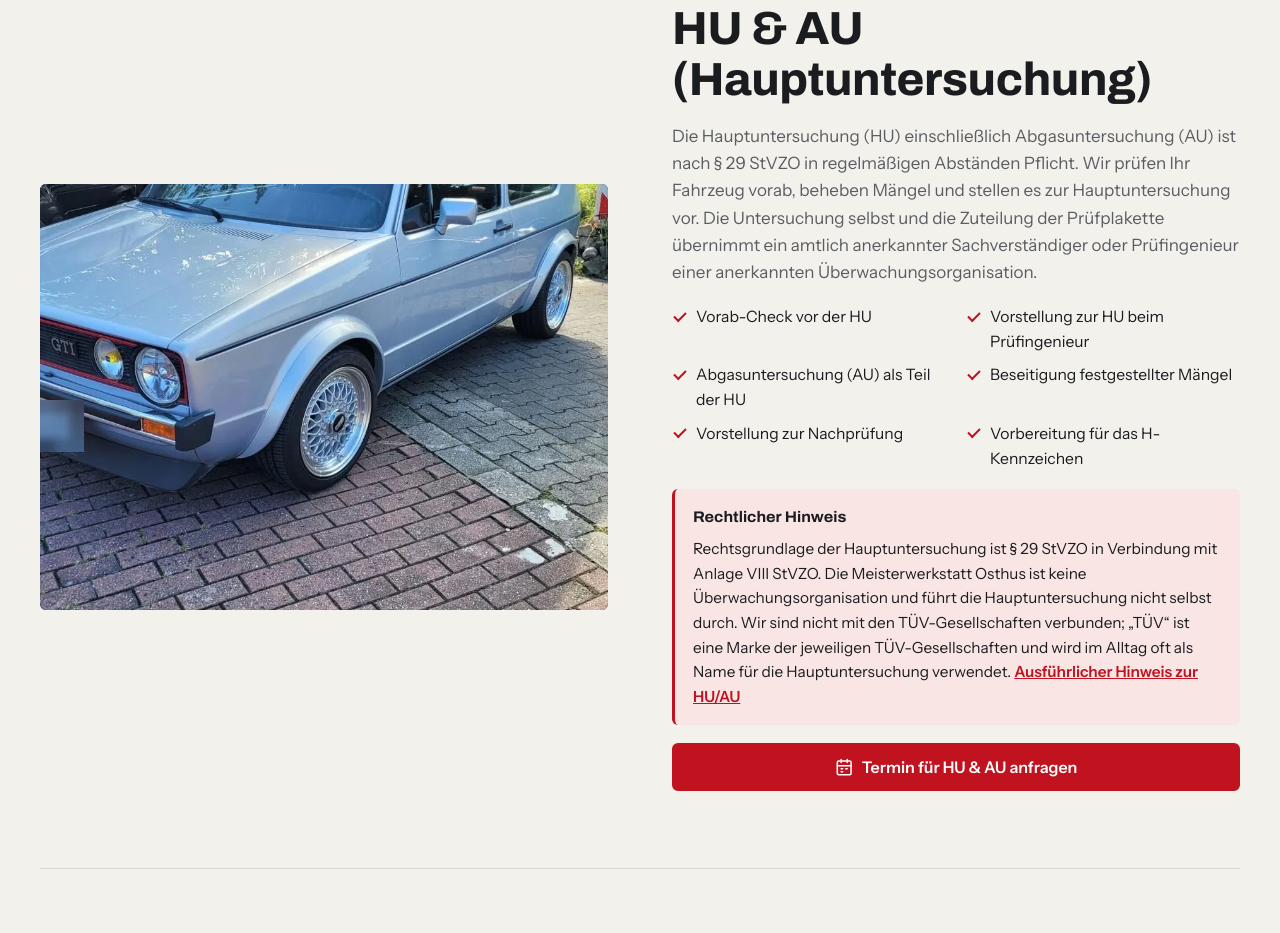
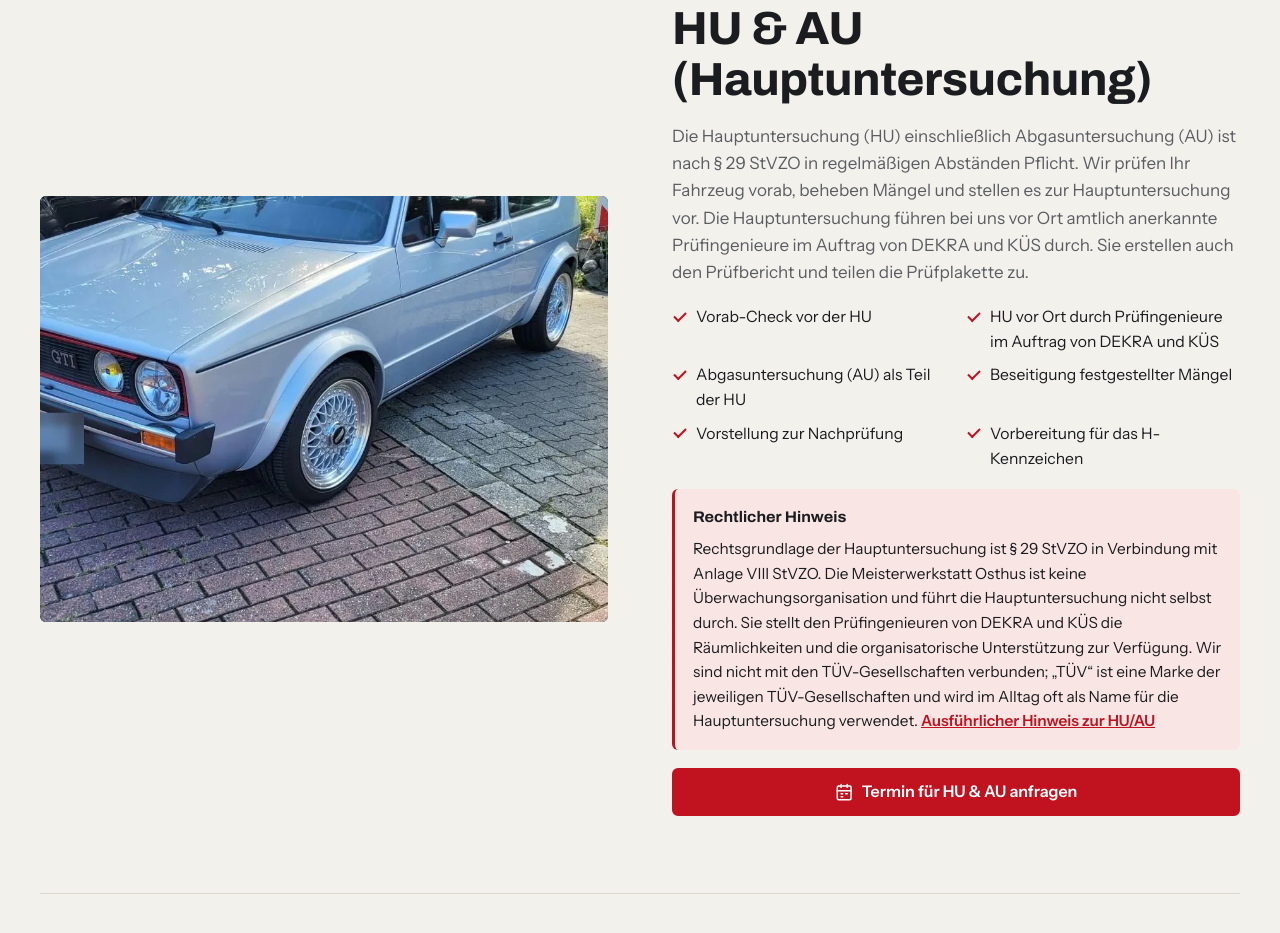
Before and after one commit to mattis2812/Werkstatt-osthus.1, a plain HTML site: page leistungen.html in a window 1280 px wide. Shown: the part 1838-2771 px from the top of the page. Drawn offline with Linux system fonts and the light colour scheme.

Commit message:
HU/AU: Prüfingenieure im Auftrag von DEKRA und KÜS nennen
Co-Authored-By: Claude Opus 5.5 <noreply@anthropic.com>
Claude-Session: https://claude.ai/code/session_01QjJiYoJBpGR2qrDP9RcM6N

```diff
--- a/leistungen.html
+++ b/leistungen.html
@@ -64,9 +64,9 @@
   <div class="service__media"><picture><source srcset="assets/img/golf-gti.webp" type="image/webp"><img src="assets/img/golf-gti.jpg" alt="VW Golf I GTI auf dem Hof der Werkstatt" loading="lazy" decoding="async" style="object-position:50% 50%"></picture></div>
   <div class="service__body">
     <div class="service__title"><h2>HU &amp; AU (Haupt&shy;untersuchung)</h2></div>
-    <p>Die Hauptuntersuchung (HU) einschließlich Abgasuntersuchung (AU) ist nach § 29 StVZO in regelmäßigen Abständen Pflicht. Wir prüfen Ihr Fahrzeug vorab, beheben Mängel und stellen es zur Hauptuntersuchung vor. Die Untersuchung selbst und die Zuteilung der Prüfplakette übernimmt ein amtlich anerkannter Sachverständiger oder Prüfingenieur einer anerkannten Überwachungsorganisation.</p>
-    <ul class="ticks"><li>Vorab-Check vor der HU</li><li>Vorstellung zur HU beim Prüfingenieur</li><li>Abgasuntersuchung (AU) als Teil der HU</li><li>Beseitigung festgestellter Mängel</li><li>Vorstellung zur Nachprüfung</li><li>Vorbereitung für das H-Kennzeichen</li></ul>
-    <div class="callout"><strong>Rechtlicher Hinweis</strong><span>Rechtsgrundlage der Hauptuntersuchung ist § 29 StVZO in Verbindung mit Anlage VIII StVZO. Die Meisterwerkstatt Osthus ist keine Überwachungsorganisation und führt die Hauptuntersuchung nicht selbst durch. Wir sind nicht mit den TÜV-Gesellschaften verbunden; „TÜV“ ist eine Marke der jeweiligen TÜV-Gesellschaften und wird im Alltag oft als Name für die Hauptuntersuchung verwendet. <a href="hinweis-hu-au.html">Ausführlicher Hinweis zur HU/AU</a></span></div>
+    <p>Die Hauptuntersuchung (HU) einschließlich Abgasuntersuchung (AU) ist nach § 29 StVZO in regelmäßigen Abständen Pflicht. Wir prüfen Ihr Fahrzeug vorab, beheben Mängel und stellen es zur Hauptuntersuchung vor. Die Hauptuntersuchung führen bei uns vor Ort amtlich anerkannte Prüfingenieure im Auftrag von DEKRA und KÜS durch. Sie erstellen auch den Prüfbericht und teilen die Prüfplakette zu.</p>
+    <ul class="ticks"><li>Vorab-Check vor der HU</li><li>HU vor Ort durch Prüfingenieure im Auftrag von DEKRA und KÜS</li><li>Abgasuntersuchung (AU) als Teil der HU</li><li>Beseitigung festgestellter Mängel</li><li>Vorstellung zur Nachprüfung</li><li>Vorbereitung für das H-Kennzeichen</li></ul>
+    <div class="callout"><strong>Rechtlicher Hinweis</strong><span>Rechtsgrundlage der Hauptuntersuchung ist § 29 StVZO in Verbindung mit Anlage VIII StVZO. Die Meisterwerkstatt Osthus ist keine Überwachungsorganisation und führt die Hauptuntersuchung nicht selbst durch. Sie stellt den Prüfingenieuren von DEKRA und KÜS die Räumlichkeiten und die organisatorische Unterstützung zur Verfügung. Wir sind nicht mit den TÜV-Gesellschaften verbunden; „TÜV“ ist eine Marke der jeweiligen TÜV-Gesellschaften und wird im Alltag oft als Name für die Hauptuntersuchung verwendet. <a href="hinweis-hu-au.html">Ausführlicher Hinweis zur HU/AU</a></span></div>
     <a class="btn" href="termin.html?leistung=tuev"><svg viewBox="0 0 24 24" fill="none" stroke="currentColor" stroke-width="2" stroke-linecap="round" stroke-linejoin="round" aria-hidden="true"><rect x="3" y="4" width="18" height="18" rx="2"/><path d="M16 2v4M8 2v4M3 10h18M8 14h2M14 14h2M8 18h2"/></svg>Termin für HU &amp; AU anfragen</a>
   </div>
 </article>
```
Also changed, not shown: impressum.html (+1 -1 lines), index.html (+1 -1 lines).
